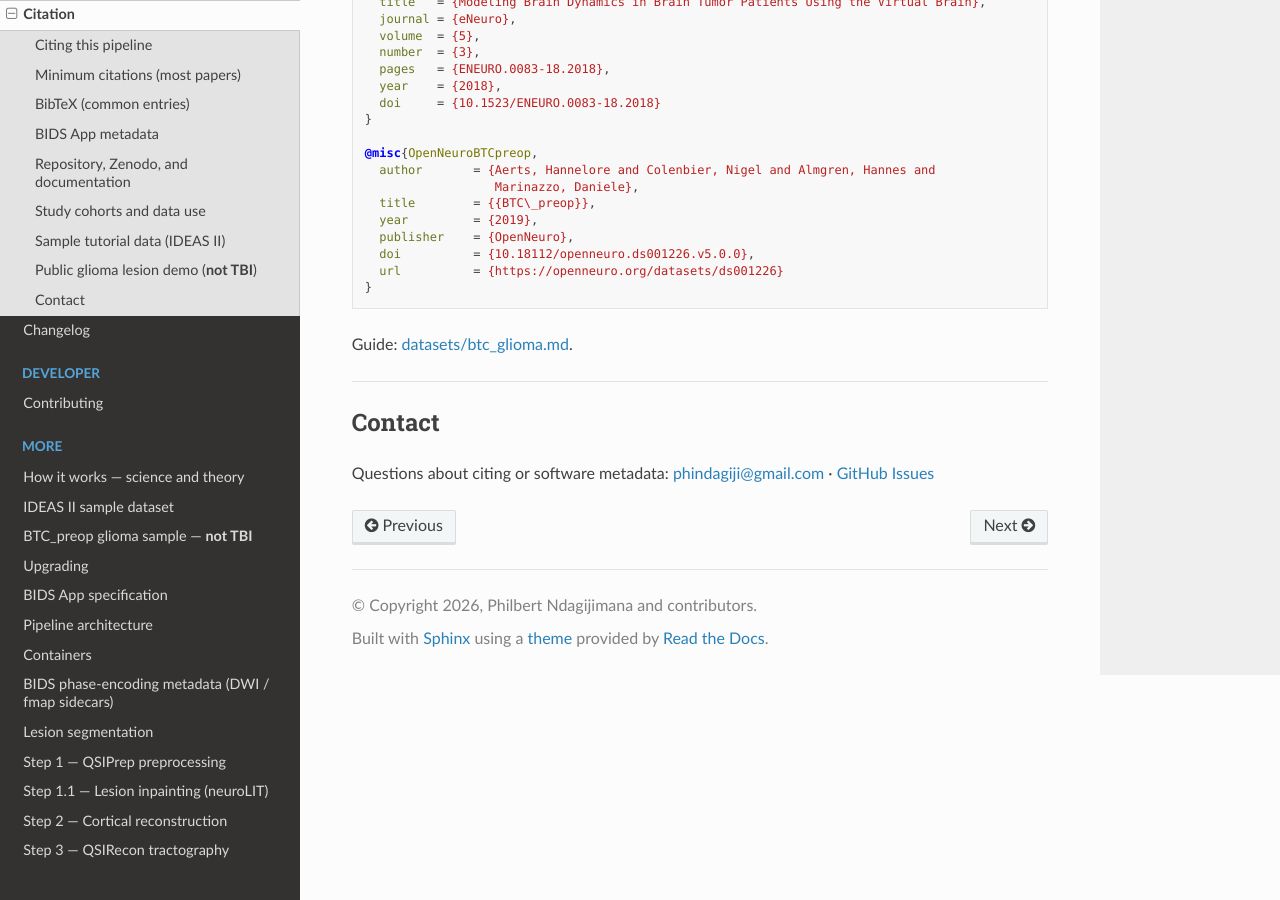
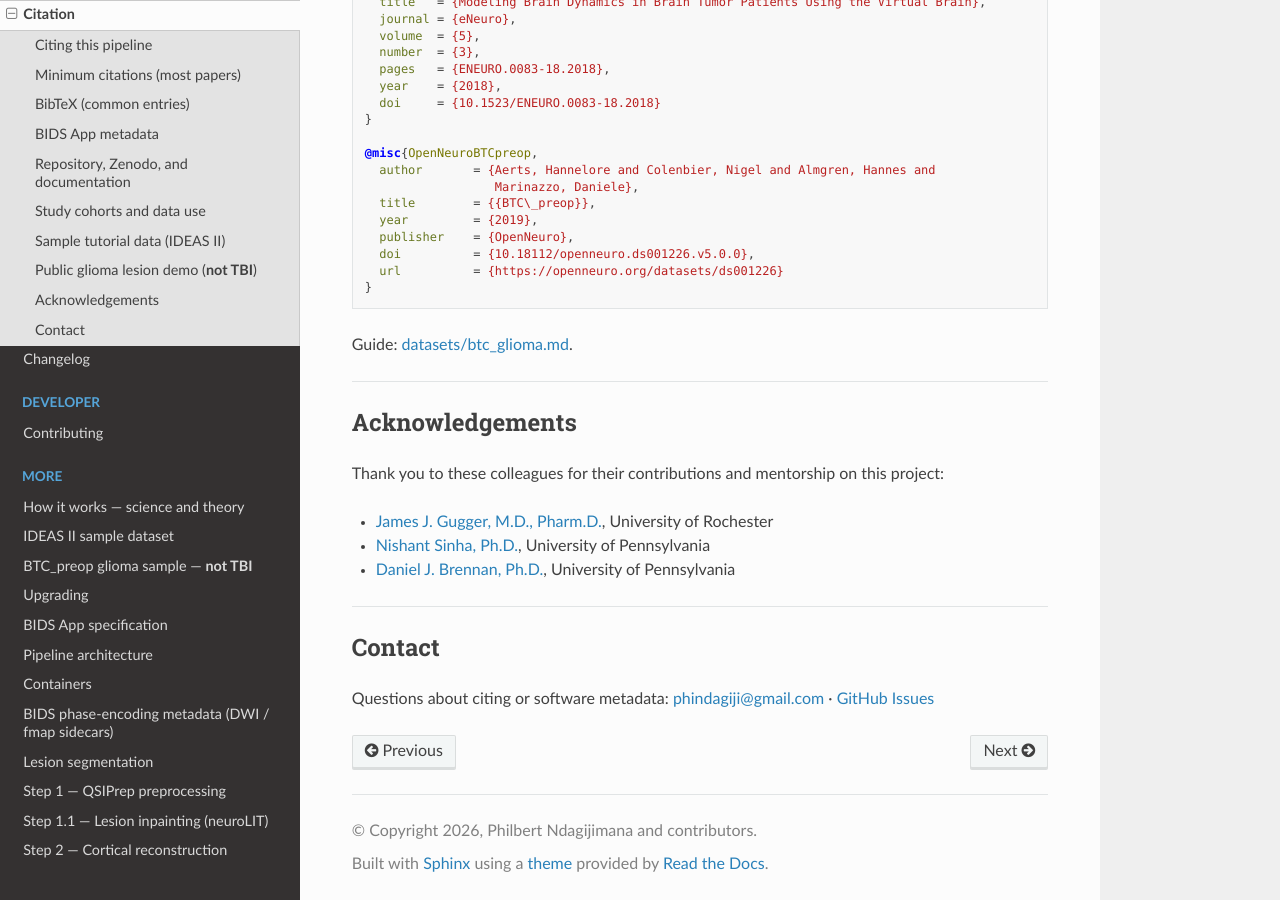
Before and after one commit to phindagijimana/dkt_connectome, a Sphinx documentation site: the page built from dwi_pipeline/docs/citation.md, in a window 1280 px wide and 900 px high, scrolled down 5279 px. Built offline with Sphinx 7.4.7 and the Read the Docs theme 3.1.0, drawn with Linux system fonts in a browser that asks for light colours.

Commit message:
Acknowledge Gugger, Sinha, and Brennan for mentorship.
Name the colleagues who contributed to and mentored this work, with institutional profile links.

```diff
--- a/dwi_pipeline/docs/citation.md
+++ b/dwi_pipeline/docs/citation.md
@@ -257,6 +257,18 @@ Guide: [datasets/btc_glioma.md](datasets/btc_glioma.md).
 
 ---
 
+## Acknowledgements
+
+<a id="acknowledgements"></a>
+
+Thank you to these colleagues for their contributions and mentorship on this project:
+
+- [James J. Gugger, M.D., Pharm.D.](https://www.urmc.rochester.edu/people/112364796-james-j-gugger), University of Rochester
+- [Nishant Sinha, Ph.D.](https://www.med.upenn.edu/apps/faculty/index.php/g275/p9416340), University of Pennsylvania
+- [Daniel J. Brennan, Ph.D.](https://orcid.org/0000-0002-3880-3146), University of Pennsylvania
+
+---
+
 ## Contact
 
 Questions about citing or software metadata: [phindagiji@gmail.com](mailto:phindagiji@gmail.com) · [GitHub Issues](https://github.com/phindagijimana/dkt_connectome/issues)
```
Also changed, not shown: README.md (+4 -0 lines), dwi_pipeline/docs/changelog.md (+1 -0 lines), dwi_pipeline/docs/home.md (+1 -1 lines).
